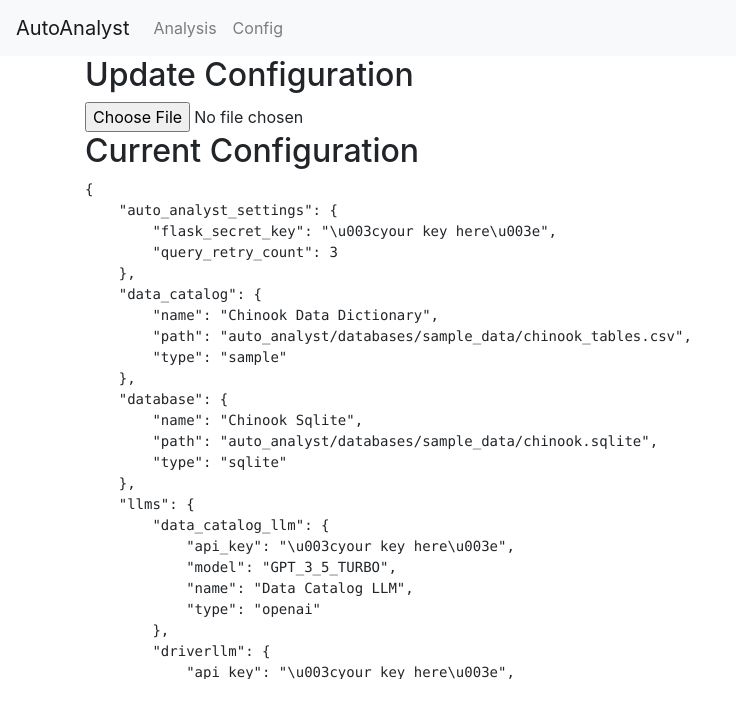
After one commit to aadityaubhat/auto-analyst, a Flask app: page /config in a window 1280 px wide. The commit adds this page. Shown: the top 721 px of the page, without its empty margins (0-736 px from the left). Run offline with Flask 2, Linux system fonts and the light colour scheme; some libraries are stand-ins or nearby versions.

Commit message:
Added config loading and viewing in front end

```diff
--- a/auto_analyst/app.py
+++ b/auto_analyst/app.py
@@ -1,13 +1,16 @@
-from flask import Flask, render_template, request, jsonify
+from flask import Flask, render_template, request, jsonify, redirect, url_for
 from auto_analyst import AutoAnalyst
 from auto_analyst.databases.sqlite import SQLLite
 from auto_analyst.data_catalog.sample_datacatalog import SampleDataCatalog
 from auto_analyst.llms.openai import OpenAILLM, Model
-from flask_wtf.csrf import CSRFProtect
+from flask_wtf.csrf import CSRFProtect, generate_csrf
 import logging
 from logging.handlers import RotatingFileHandler
 import os
 from .config_parser import parse_config
+import json
+from .forms import ConfigForm
+from werkzeug.utils import secure_filename
 
 
 app = Flask(__name__)
@@ -31,7 +34,7 @@ app.logger.info("Flaskapp startup")
 database, data_catalog, driver_llm, auto_analyst_settings = parse_config()
 retry_count = auto_analyst_settings.get("retry_count", 0)
 
-
+app.config["UPLOAD_FOLDER"] = "/Users/aadityabhat/Documents/autoanalyst/auto_analyst"
 app.config["SECRET_KEY"] = auto_analyst_settings.get("flask_secret_key")
 csrf = CSRFProtect()
 csrf.init_app(app)
@@ -71,5 +74,29 @@ def home():
     return render_template("home.html")
 
 
+@app.route("/config", methods=["GET", "POST"])
+def config():
+    form = ConfigForm()
+    config_path = "auto_analyst/config.json"
+    with open(config_path) as f:
+        content = json.load(f)
+
+    if form.validate_on_submit():
+        file = form.config_file.data
+        filename = secure_filename(file.filename)
+        file.save(os.path.join(app.config["UPLOAD_FOLDER"], filename))
+
+        with open(f"auto_analyst/{filename}") as f:
+            content = json.load(f)
+        # After form submission, redirect back to the page with 'config_updated' flag
+        return redirect(url_for("config", config_updated=True))
+
+    config_updated = "config_updated" in request.args
+    # Pass 'config_updated' flag to the template
+    return render_template(
+        "config.html", form=form, content=content, config_updated=config_updated
+    )
+
+
 if __name__ == "__main__":
     app.run(debug=True)
--- /dev/null
+++ b/auto_analyst/forms.py
@@ -0,0 +1,9 @@
+from flask_wtf import FlaskForm
+from flask_wtf.file import FileField, FileRequired, FileAllowed
+
+
+class ConfigForm(FlaskForm):
+    config_file = FileField(
+        "Upload a new config file",
+        validators=[FileRequired(), FileAllowed(["json"], "JSON Files only")],
+    )
--- a/auto_analyst/templates/base.html
+++ b/auto_analyst/templates/base.html
@@ -64,7 +64,7 @@
     <script src="https://stackpath.bootstrapcdn.com/bootstrap/4.5.2/js/bootstrap.min.js"></script>
 
     <script>
-        const csrf_token = "{{ csrf_token() }}";
+        const csrf_token = "{{ csrf_token }}";
 
         function addToChat(sender, message) {
             let messageItem = $('<div>');
--- /dev/null
+++ b/auto_analyst/templates/config.html
@@ -0,0 +1,29 @@
+{% extends 'base.html' %}
+
+{% block content %}
+<div class="container">
+    <div>
+    {% if not config_updated %}
+        <h2>Update Configuration</h2>
+        <form method="POST" enctype="multipart/form-data" class="d-flex">
+            {{ form.hidden_tag() }}
+            <div class="form-group mb-0 mr-2">
+                {{ form.config_file.label(class="sr-only") }}
+                {{ form.config_file(class="form-control-file", id="config_file",
+                onchange="document.getElementById('update_button').style.display = 'inline-block'") }}
+            </div>
+            <button type="submit" class="btn btn-primary" id="update_button" style="display: none;">Update</button>
+        </form>
+        {% else %}
+        <h2>Update Configuration</h2>
+        New Config loaded
+        {% endif %}
+    </div>
+    <div>
+        <h2>Current Configuration</h2>
+        <pre id="config_pre" style="height: 500px; overflow: scroll;">{{ content | tojson(4) }}</pre>
+    </div>
+
+
+</div>
+{% endblock %}
--- a/auto_analyst/templates/partials/_top_bar.html
+++ b/auto_analyst/templates/partials/_top_bar.html
@@ -1,12 +1,12 @@
 <nav class="navbar navbar-expand-lg navbar-light bg-light">
-    <a class="navbar-brand" href="#">AutoAnalyst</a>
+    <a class="navbar-brand" href="/">AutoAnalyst</a>
     <div class="collapse navbar-collapse">
         <ul class="navbar-nav mr-auto">
             <li class="nav-item">
-                <a class="nav-link" href="#">Analysis</a>
+                <a class="nav-link" href="/">Analysis</a>
             </li>
             <li class="nav-item">
-                <a class="nav-link" href="#">Config</a>
+                <a class="nav-link" href="/config">Config</a>
             </li>
         </ul>
     </div>
```
